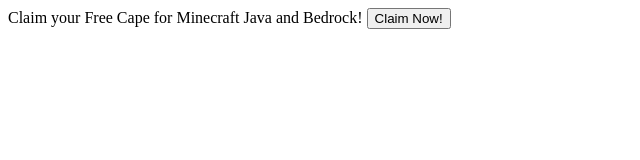
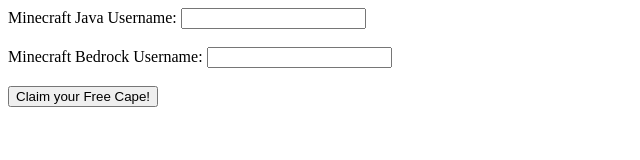
Before and after one commit to RelMis/TheBest, a plain HTML site: page index.html in a window 1280 px wide. Shown: the whole page, without its empty margins (0-640 px from the left). Drawn offline with Linux system fonts and the light colour scheme.

Commit message:
Update index.html

```diff
--- a/index.html
+++ b/index.html
@@ -1,8 +1,7 @@
-<!DOCTYPE html>
-<html>
-<body>
-Claim your Free Cape for Minecraft Java and Bedrock!
-<a href="https://www.google.com">
-<button class="button"> Claim Now! </button>
-</body>
-</html>
+<form action="/action_page.php">
+  <label for="fname">Minecraft Java Username:</label>
+  <input type="text" id="fname" name="fname"><br><br>
+  <label for="lname">Minecraft Bedrock Username:</label>
+  <input type="text" id="lname" name="lname"><br><br>
+  <input type="submit" value="Claim your Free Cape!">
+</form>
```
